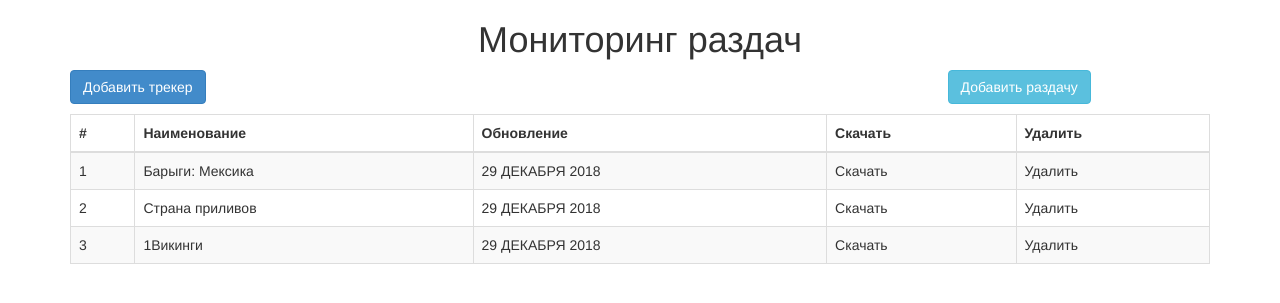
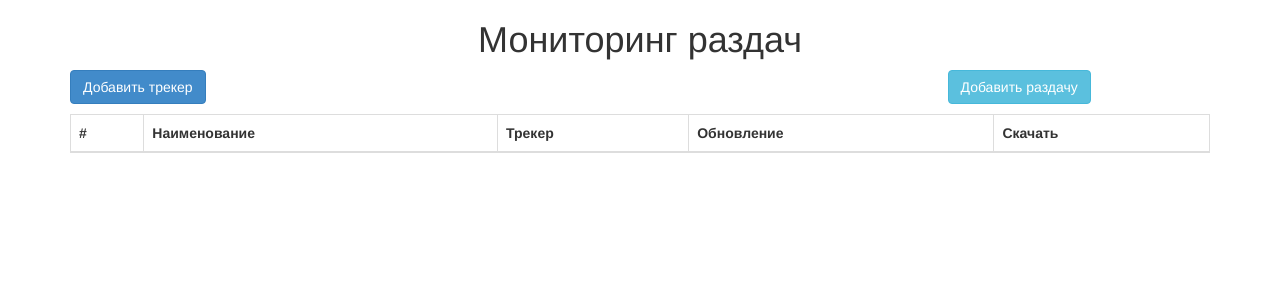
Before and after one commit to lait1/monitoring, a PHP site: page / in a window 1280 px wide. Shown: the top 303 px of the page. Run offline with PHP 8.4, Linux system fonts and the light colour scheme; tables that the repository leaves empty or names only in its code hold one stand-in row (values such as "Sample post"); lists and menus that the app fills with data are empty.

Commit message:
Создание обработчка форм

```diff
--- a/index.php
+++ b/index.php
@@ -3,7 +3,7 @@
 
  ?>
 <!DOCTYPE html>
-<html lang="en">
+<html lang="ru">
 <head>
 	<link href="css/style.css" rel="stylesheet" >
 	<link href="css/bootstrap.min.css" rel="stylesheet">
@@ -34,33 +34,24 @@
 	        <tr>
 	          <th>#</th>
 	          <th>Наименование</th>
+	          <th>Трекер</th>
 	          <th>Обновление</th>
 	          <th>Скачать</th>
-	          <th>Удалить</th>
 	        </tr>
 	      </thead>
 	      <tbody>
-	        <tr>
-	          <td>1</td>
-	          <td>Барыги: Мексика</td>
-	          <td>29 ДЕКАБРЯ 2018</td>
-	          <td>Скачать</td>
-	          <td>Удалить</td>
-	        </tr>
-	        <tr>
-	          <td>2</td>
-	          <td>Страна приливов</td>
-	          <td>29 ДЕКАБРЯ 2018</td>
-	          <td>Скачать</td>
-	          <td>Удалить</td>
-	        </tr>
-	        <tr>
-	          <td>3</td>
-	          <td>1Викинги</td>
-	          <td>29 ДЕКАБРЯ 2018</td>
-	          <td>Скачать</td>
-	          <td>Удалить</td>
-	        </tr>
+	      <?php
+	      $query = $connection->query("SELECT Id_link, Name_link, Distrib_link, Name_track, last_update FROM links inner join trackers where Tracker=id_track");
+			while($link = $query->fetch(PDO::FETCH_ASSOC)){
+				echo'<tr>';
+		        echo'  <td>'.$link['Id_link'].'</td>';
+		        echo'  <td><a href="'.$link['Distrib_link'].'">'.$link['Name_link'].'</a></td>';
+		        echo'  <td>'.$link['Name_track'].'</td>';
+		        echo'  <td>'.$link['last_update'].'</td>';
+		        echo'  <td><a href="C:\Users\Dexter\Downloads\[alexfilm.cc].t1485.torrent">Скачать</a></td>';
+		        echo'</tr>';
+			}
+	      ?>
 	      </tbody>
 	    </table>
 </div>
@@ -68,75 +59,95 @@
 <div class="modal fade" id="add_tracker" tabindex="-1" role="dialog" aria-labelledby="myModalLabel" aria-hidden="true">
   <div class="modal-dialog">
     <div class="modal-content">
+    <form class="form-horizontal" role="form" method="post" action="function.php">
 	      <div class="modal-header">
 	        <button type="button" class="close" data-dismiss="modal" aria-hidden="true">&times;</button>
-        <h4 class="modal-title" id="myModalLabel">Добавить Трекер</h4>
+	        <h4 class="modal-title" id="myModalLabel1">Добавить Трекер</h4>
 	      </div>
 	      <div class="modal-body">
-		  <form class="form-horizontal" role="form">
+
 			  	<div class="form-group">
 				    <label for="inputNameTracker" class="col-sm-2 control-label">Название</label>
 				    <div class="col-sm-10">
-			      <input type="text" class="form-control" id="inputNameTracker" placeholder="Название">
+				      <input type="text" class="form-control" id="inputNameTracker" name="inputNameTracker" placeholder="Название">
 				    </div>
 				  </div>
 				  <div class="form-group">
-			    <label for="inputLogin" class="col-sm-2 control-label">URL</label>
+				    <label for="inputUrlTracker" class="col-sm-2 control-label">URL</label>
 				    <div class="col-sm-10">
-			      <input type="url" class="form-control" id="inputUrlTracker" placeholder="Ссылка">
+				      <input type="url" class="form-control" id="inputUrlTracker" name="inputUrlTracker" placeholder="Ссылка">
 				    </div>
 				  </div>
 
 				  <div class="form-group">
 				    <label for="inputLogin" class="col-sm-2 control-label">Login</label>
 				    <div class="col-sm-10">
-			      <input type="text" class="form-control" id="inputLogin" placeholder="Login">
+				      <input type="text" class="form-control" id="inputLogin" name="inputLogin" placeholder="Login">
 				    </div>
 				  </div>
 				  <div class="form-group">
 				    <label for="inputPassword" class="col-sm-2 control-label">Пароль</label>
 				    <div class="col-sm-10">
-			      <input type="password" class="form-control" id="inputPassword" placeholder="Password">
+				      <input type="password" class="form-control" id="inputPassword" name="inputPassword" placeholder="Password">
 				    </div>
 				  </div>
-		  </form>
+
 	      </div>
       <div class="modal-footer">
         <button type="button" class="btn btn-default" data-dismiss="modal">Закрыть</button>
-        <button type="button" class="btn btn-primary">Сохранить</button>
+        <button type="submit" class="btn btn-primary" name="subTracker">Сохранить</button>
       </div>
+
+    </form>
+  	</div>
+	</div>
+</div>
+<!-- Moda2 -->
+<div class="modal fade" id="add_link" tabindex="-1" role="dialog" aria-labelledby="myModalLabel" aria-hidden="true">
+  <div class="modal-dialog">
+    <div class="modal-content">
+<form class="form-horizontal" role="form" method="post" action="function.php">
+      <div class="modal-header">
+        <button type="button" class="close" data-dismiss="modal" aria-hidden="true">&times;</button>
+        <h4 class="modal-title" id="myModalLabel2">Добавить раздачу</h4>
+      </div>
+
+      <div class="modal-body">
+
+        	<div class="form-group">
+				<label for="inputNameLinkTracker" class="col-sm-2 control-label">Трекер</label>
+			<div class="col-sm-10">
+				<select class="form-control" name="inputNameLinkTracker">
+			<?php
+			$query = $connection->query("SELECT Id_track, Name_track FROM trackers");
+			while($tracker = $query->fetch(PDO::FETCH_ASSOC)){
+				echo'<option value="'.$tracker['Id_track'].'">'.$tracker['Name_track'].'</option>';
+
+			}
+			 ?>
+	        	</select>
+	        	</div>
+			  </div>
+		  	<div class="form-group">
+			    <label for="inputNameLink" class="col-sm-2 control-label">Название</label>
+			    <div class="col-sm-10">
+			      <input type="text" class="form-control" id="inputNameLink" name="inputNameLink" placeholder="Название">
+			    </div>
+			  </div>
+			  <div class="form-group">
+			    <label for="inputUrlLink" class="col-sm-2 control-label">URL</label>
+			    <div class="col-sm-10">
+			      <input type="url" class="form-control" id="inputUrlLink" name="inputUrlLink" placeholder="Ссылка">
 			    </div>
 			  </div>
       </div>
 
-<!-- Moda2 -->
-<div class="modal fade" id="add_link" tabindex="-1" role="dialog" aria-labelledby="myModalLabel" aria-hidden="true">
-  <div class="modal-dialog">
-    <div class="modal-content">
-      <div class="modal-header">
-        <button type="button" class="close" data-dismiss="modal" aria-hidden="true">&times;</button>
-        <h4 class="modal-title" id="myModalLabel">Добавить раздачу</h4>
-      </div>
-      <div class="modal-body">
-        <form class="form-horizontal" role="form">
-		  	<div class="form-group">
-			    <label for="inputNameTracker" class="col-sm-2 control-label">Название</label>
-			    <div class="col-sm-10">
-			      <input type="text" class="form-control" id="inputNameTracker" placeholder="Название">
-			    </div>
-			  </div>
-			  <div class="form-group">
-			    <label for="inputLogin" class="col-sm-2 control-label">URL</label>
-			    <div class="col-sm-10">
-			      <input type="url" class="form-control" id="inputUrlTracker" placeholder="Ссылка">
-			    </div>
-			  </div>
-		  </form>
-      </div>
       <div class="modal-footer">
         <button type="button" class="btn btn-default" data-dismiss="modal">Закрыть</button>
-        <button type="button" class="btn btn-primary">Сохранить</button>
+        <button type="submit" class="btn btn-primary" name="subLink">Сохранить</button>
       </div>
+
+ </form>
   </div>
 </div>
 </div>
```
Also changed, not shown: function.php (added, +45 -0 lines). Lines whose indentation alone changed are shown as unchanged.
